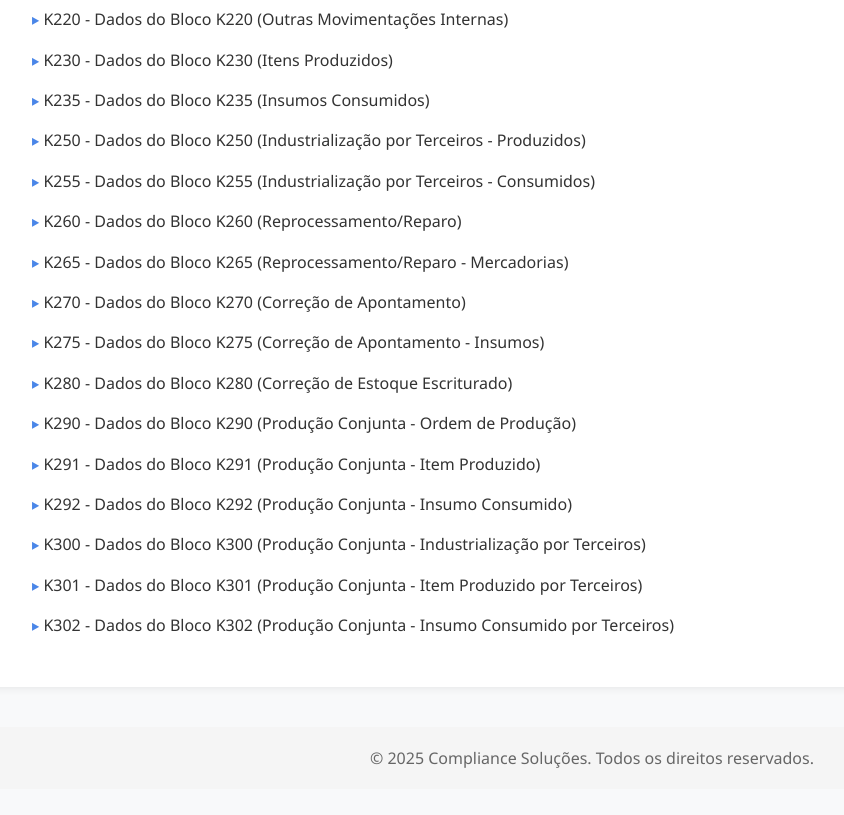
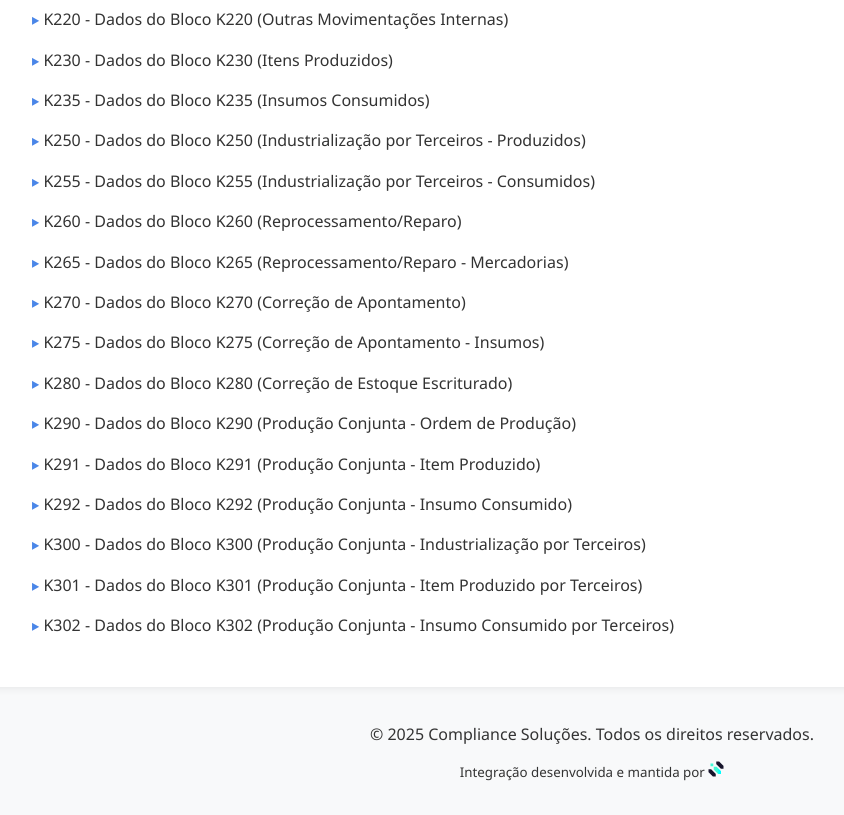
Before and after one commit to danielstabile/conversao_manuais, a plain HTML site: page index.html in a window 1280 px wide. Shown: the part 1945-2760 px from the top of the page, without its empty margins (48-892 px from the left). Drawn offline with Linux system fonts and the light colour scheme.

Commit message:
inclusão de refrencia Inovare

```diff
--- a/index.html
+++ b/index.html
@@ -209,8 +209,10 @@
 
     </div>
 
-    <div class="footer">
-        &copy; 2025 Compliance Soluções. Todos os direitos reservados.
+    <div id="footer" style="text-align: center; margin-top: 20px;">
+        <p>© 2025 Compliance Soluções. Todos os direitos reservados.</p>
+        <p style="font-size: smaller;">Integração desenvolvida e mantida por <a href="https://inovarebr.com/"><img src="favicon_1.png" alt="Inovare" title="Inovare Soluções e Sistemas"></a></p>
     </div>
+
 </body>
 </html>
```
Also changed, not shown: favicon_1.png (added).
